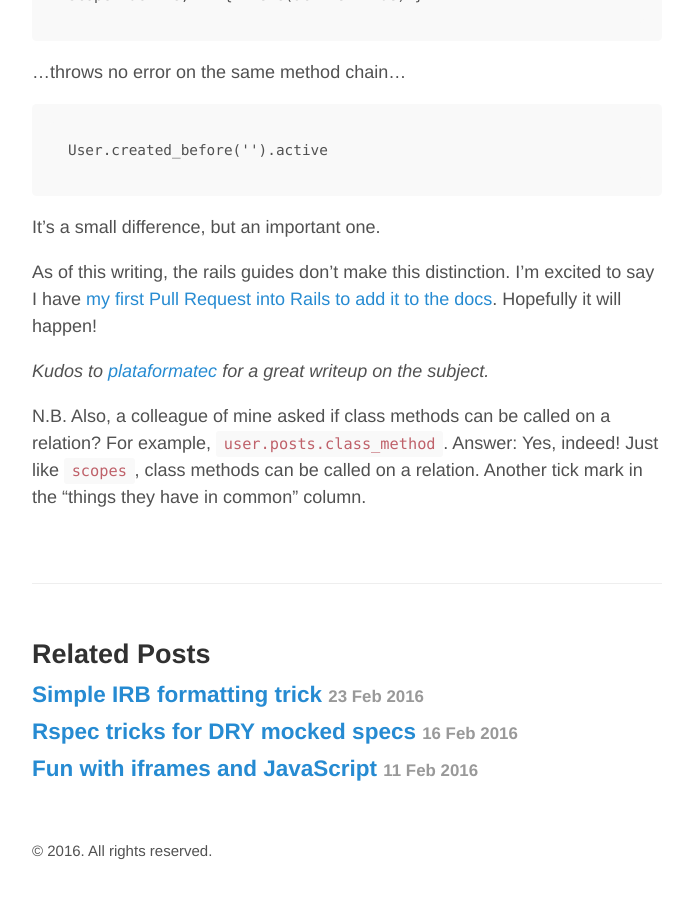
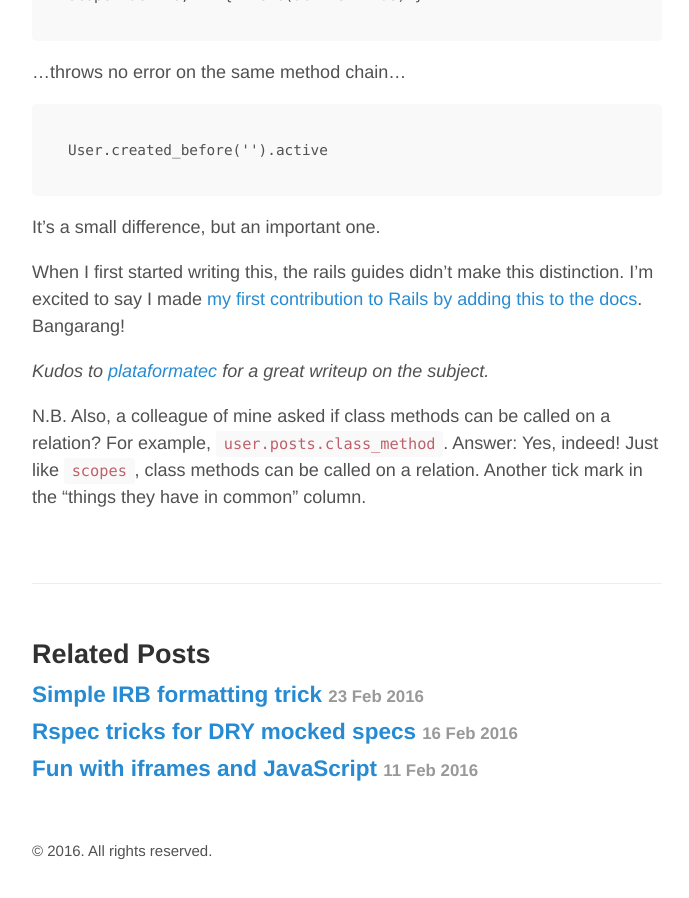
Before and after one commit to supremebeing7/spaghetti-refactory, a Jekyll site: the page built from _posts/2016-02-18-scopes-vs-class-methods-in-ruby-on-rails.md, in a window 1280 px wide and 900 px high, scrolled down 1289 px. Shown: the whole window, without its empty margins (293-982 px from the left). Built offline with Jekyll 4.4.1, drawn with Linux system fonts in a browser that asks for light colours; nearby versions of some CDN libraries.

Commit message:
Update with PR being merged

```diff
--- a/_posts/2016-02-18-scopes-vs-class-methods-in-ruby-on-rails.md
+++ b/_posts/2016-02-18-scopes-vs-class-methods-in-ruby-on-rails.md
@@ -44,7 +44,7 @@
 
 It's a small difference, but an important one.
 
-As of this writing, the rails guides don't make this distinction. I'm excited to say I have [my first Pull Request into Rails to add it to the docs](https://github.com/rails/rails/pull/23606). Hopefully it will happen!
+When I first started writing this, the rails guides didn't make this distinction. I'm excited to say I made [my first contribution to Rails by adding this to the docs](https://github.com/rails/rails/pull/23606). Bangarang!
 
 *Kudos to [plataformatec](http://blog.plataformatec.com.br/2013/02/active-record-scopes-vs-class-methods/) for a great writeup on the subject.*
 
```
